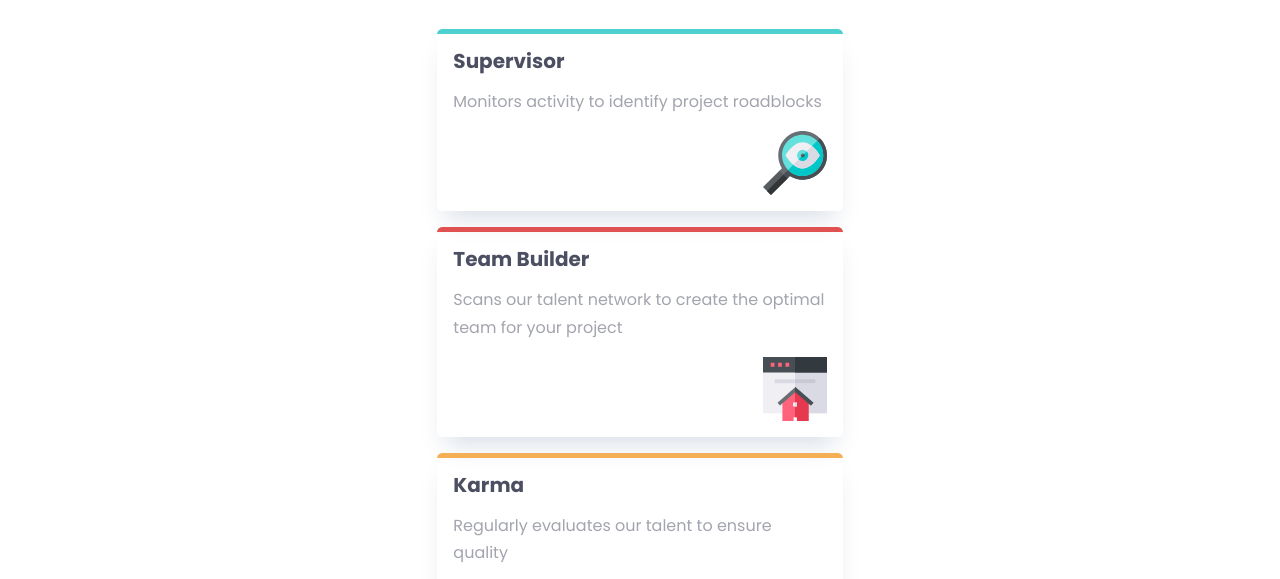
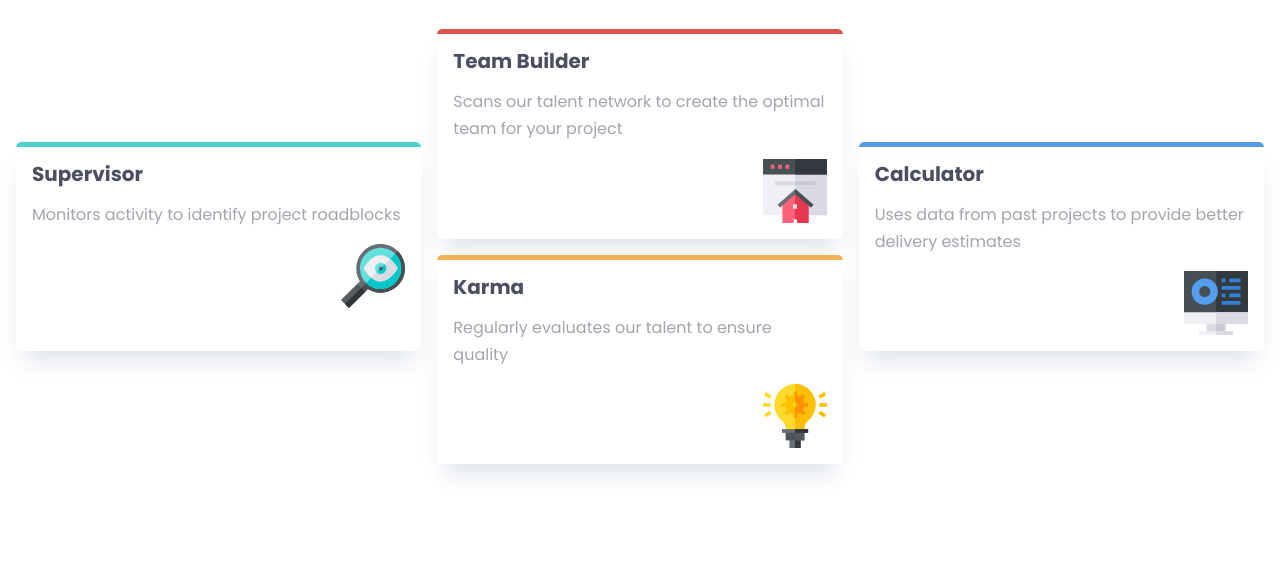
Before and after one commit to AbishekVimal/Responsive-Task1, a plain HTML site: page index.html in a window 1280 px wide. Shown: the part 181-760 px from the top of the page. Drawn offline with Linux system fonts and the light colour scheme.

Commit message:
error corrections

```diff
--- a/style.css
+++ b/style.css
@@ -84,6 +84,26 @@ header>p{
     gap:var(--gap);
 }
 
+.layout-grid{
+        grid-template-areas:
+        '... one   ...'
+        '... two   ...'
+        '... three ...'
+        '... four  ...'
+        ;
+    }
+
+@media(min-width:600px){
+    .layout-grid{
+        grid-template-areas:
+        'one  two'
+        'one  two'
+        'three four'
+        'three four'
+        ;
+    }
+}
+
 @media(min-width:800px){
     .layout-grid{
         grid-template-areas:
@@ -95,14 +115,6 @@ header>p{
     }
 }
 
-.layout-grid{
-        grid-template-areas:
-        '... one   ....'
-        '... two   ...'
-        '... three ...'
-        '... four ....'
-        ;
-    }
 
 .card{
     --br:0.325rem;
```
